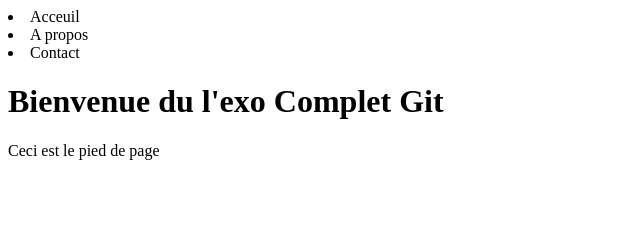
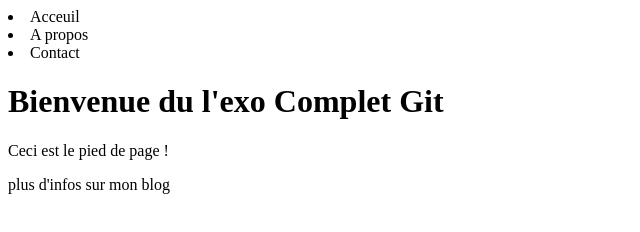
Before and after one commit to YannVerd/git-exercice, a plain HTML site: page index.html in a window 1280 px wide. Shown: the whole page, without its empty margins (0-640 px from the left). Drawn offline with Linux system fonts and the light colour scheme.

Commit message:
correction and add p in footer

```diff
--- a/index.html
+++ b/index.html
@@ -16,6 +16,7 @@
         <h1> Bienvenue du l'exo Complet Git</h1>
     </body>
     <footer>
-        <p>Ceci est le pied de page</p>
+        <p>Ceci est le pied de page ! </p>
+	<p> plus d'infos sur mon blog </p>
     </footer>
 </html>
```
